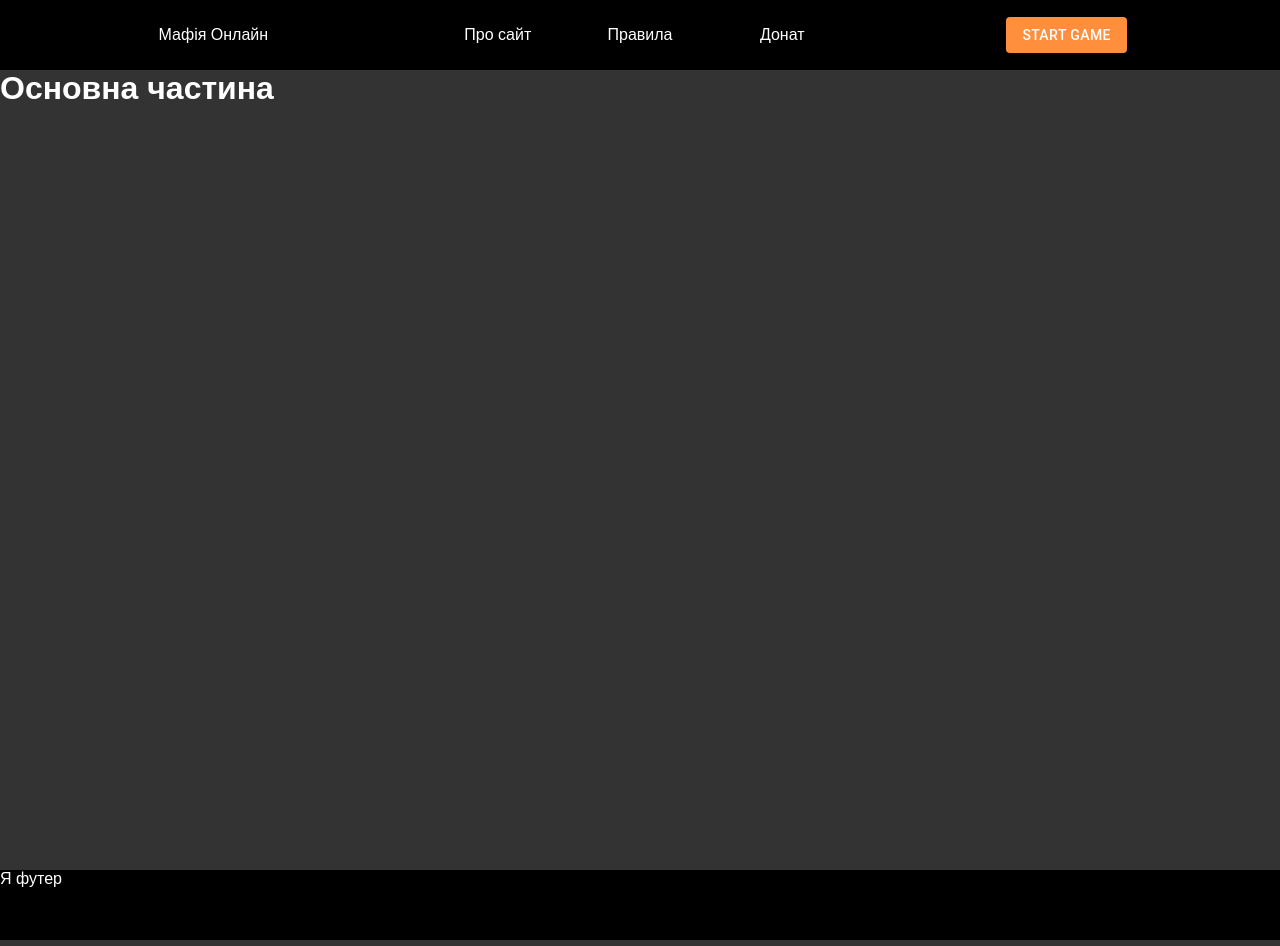
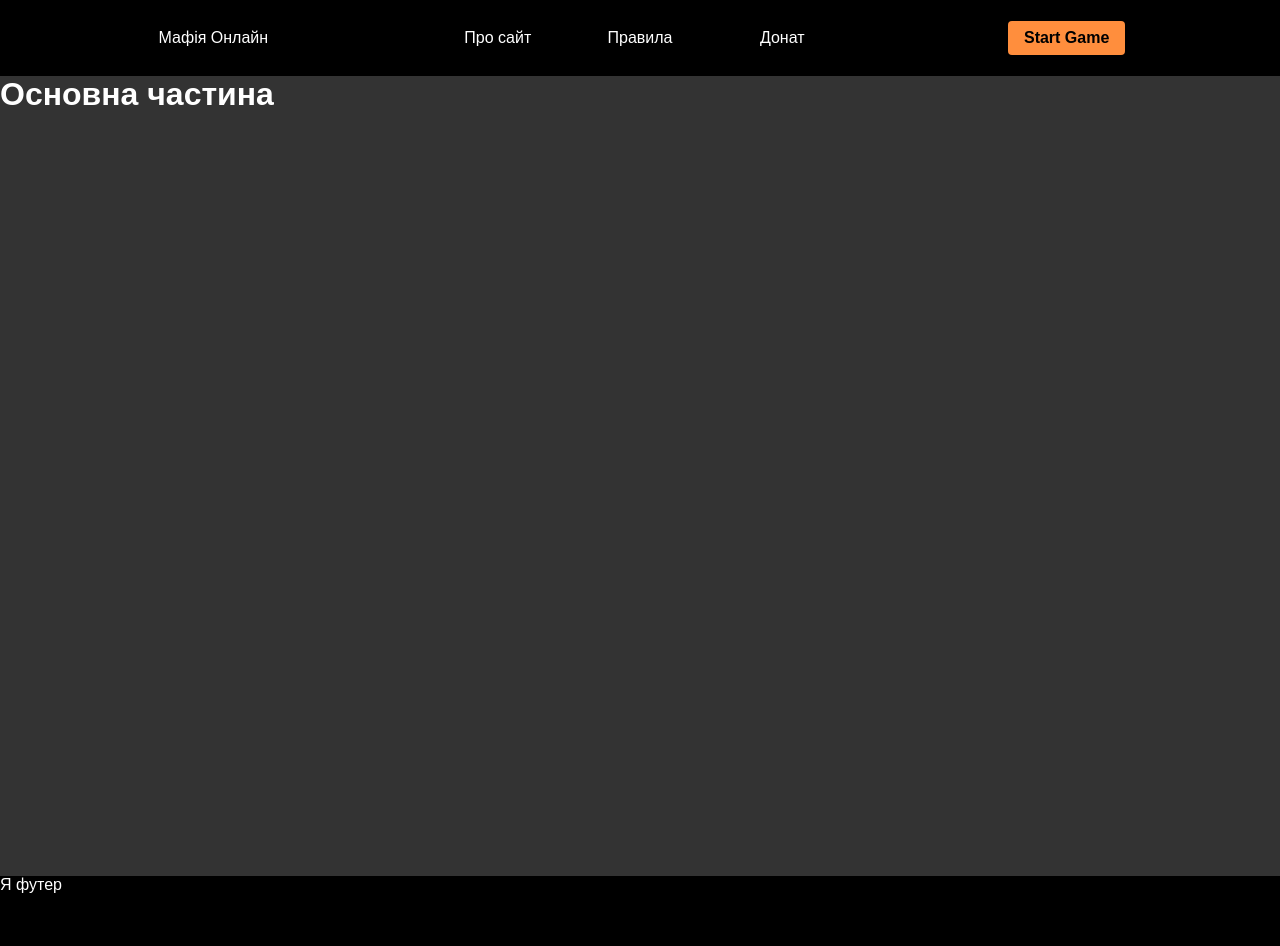
Before and after one commit to Kapysta017/Mafia, a React (Vite) app in the folder client/: page / in a window 1280 px wide. Built offline with nearby package versions, Linux system fonts and the light colour scheme.

Commit message:
update layout, created Button

```diff
--- a/client/src/App.jsx
+++ b/client/src/App.jsx
@@ -1,6 +1,4 @@
 import "./App.scss";
-import { ThemeProvider } from "@mui/material/styles";
-import { theme } from "./colorThemes/theme";
 import { Home } from "./view/home/Home";
 import { StartGamePage } from "./view/start/StartGame";
 import { BrowserRouter as Router, Routes, Route } from "react-router-dom";
@@ -9,14 +7,12 @@ import { Layout } from "./layoutComponents/Layout";
 function App() {
   return (
     <Router>
-      <ThemeProvider theme={theme}>
       <Layout>
         <Routes>
           <Route path="/" element={<Home />} />
           <Route path="/start" element={<StartGamePage />} />
         </Routes>
       </Layout>
-      </ThemeProvider>
     </Router>
   );
 }
--- a/client/src/colorThemes/theme.js
+++ /dev/null
@@ -1,12 +0,0 @@
-import { createTheme } from "@mui/material/styles";
-
-export const theme = createTheme({
-  palette: {
-    ochre: {
-      main: "#E3D026",
-      light: "#E9DB5D",
-      dark: "#A29415",
-      action: "#FF8E3D",
-    },
-  },
-});
--- /dev/null
+++ b/client/src/components/Button.jsx
@@ -0,0 +1,21 @@
+import React from "react";
+import PropTypes from "prop-types";
+
+export const Button = ({
+  variant = "primary",
+  size = "medium",
+  children,
+  ...props
+}) => {
+  return (
+    <button className={`btn btn-${variant} btn-${size}`} {...props}>
+      {children}
+    </button>
+  );
+};
+
+Button.propTypes = {
+  variant: PropTypes.oneOf(["primary", "secondary", "danger"]),
+  size: PropTypes.oneOf(["small", "medium", "large"]),
+  children: PropTypes.node.isRequired,
+};
--- a/client/src/layoutComponents/Footer.jsx
+++ /dev/null
@@ -1,3 +0,0 @@
-export function Footer() {
-  return <footer>Я футер</footer>;
-}
--- a/client/src/layoutComponents/Header.jsx
+++ b/client/src/layoutComponents/Header.jsx
@@ -1,10 +1,11 @@
-import { colors } from "@mui/material";
-import Button from "@mui/material/Button";
-import { useTheme } from "@mui/material/styles";
 import { Link } from "react-router-dom";
-
+import { Button } from "../components/Button";
+import { useNavigate } from "react-router-dom";
 export function Header() {
-  const theme = useTheme();
+  const navigate = useNavigate();
+  const handleClick = () => {
+    navigate("/start");
+  };
   return (
     <header>
       <div className="header_container">
@@ -17,11 +18,7 @@ export function Header() {
           <div className="container_grid_element">Донат</div>
         </div>
         <div className="container_grid_element">
-          <Button
-            href="/start"
-            variant="contained"
-            sx={{ bgcolor: "ochre.action" }}
-          >
+          <Button variant="action" size="medium" onClick={handleClick}>
             Start Game
           </Button>
         </div>
--- a/client/src/layoutComponents/Layout.jsx
+++ b/client/src/layoutComponents/Layout.jsx
@@ -1,12 +1,10 @@
-import { Footer } from "./footer";
 import { Header } from "./Header";
-
 export function Layout({ children }) {
   return (
     <div className="layout">
       <Header />
       <main className="content">{children}</main>
-      <Footer />
+      <footer>Я футер</footer>
     </div>
   );
 }
--- a/client/src/sass/index.scss
+++ b/client/src/sass/index.scss
@@ -1,2 +1,3 @@
 @use "./layouts";
-@use "./views"
+@use "./views";
+@use "./utils"
--- a/client/src/sass/layouts/_header.scss
+++ b/client/src/sass/layouts/_header.scss
@@ -1,5 +1,5 @@
 header{
-    height: 70px;
+    height: 76px;
     display: flex;
     background-color: black;
 }
--- /dev/null
+++ b/client/src/sass/utils/_button.scss
@@ -0,0 +1,50 @@
+.btn {
+    border: none;
+    border-radius: 4px;
+    cursor: pointer;
+    transition: 0.3s;
+    font-weight: 600;
+  }
+
+  .btn-small {
+    padding: 5px 10px;
+    font-size: 14px;
+  }
+
+  .btn-medium {
+    padding: 8px 16px;
+    font-size: 16px;
+  }
+
+  .btn-large {
+    padding: 12px 24px;
+    font-size: 18px;
+  }
+
+  /* Варіанти кольорів */
+  .btn-action {
+    background-color: #ff8e3d;
+    color: black;
+  }
+
+  .btn-action:hover {
+    background-color: #a56436;
+  }
+
+  .btn-secondary {
+    background-color: #6c757d;
+    color: white;
+  }
+
+  .btn-secondary:hover {
+    background-color: #545b62;
+  }
+
+  .btn-danger {
+    background-color: #dc3545;
+    color: white;
+  }
+
+  .btn-danger:hover {
+    background-color: #a71d2a;
+  }
--- /dev/null
+++ b/client/src/sass/utils/index.scss
@@ -0,0 +1 @@
+@use "./button"
```
Lines whose indentation alone changed are shown as unchanged.
